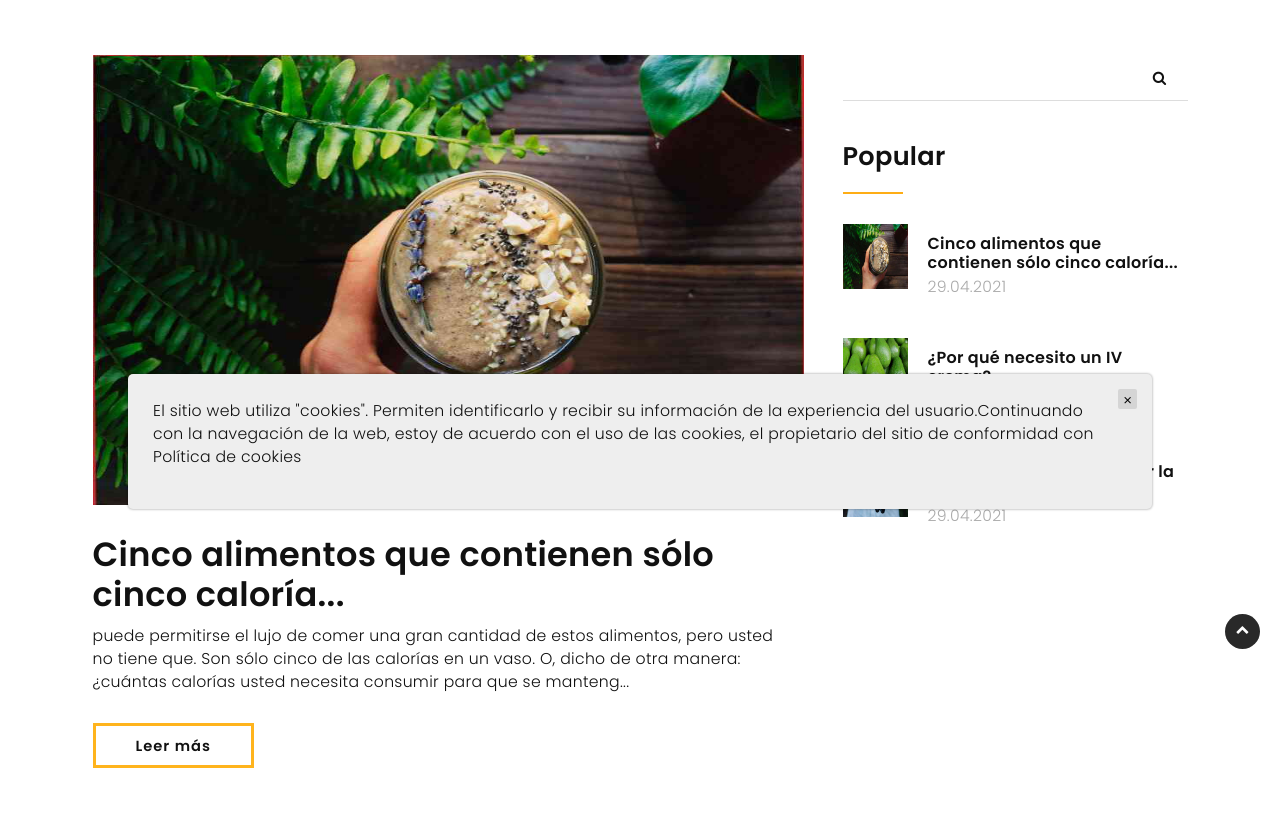
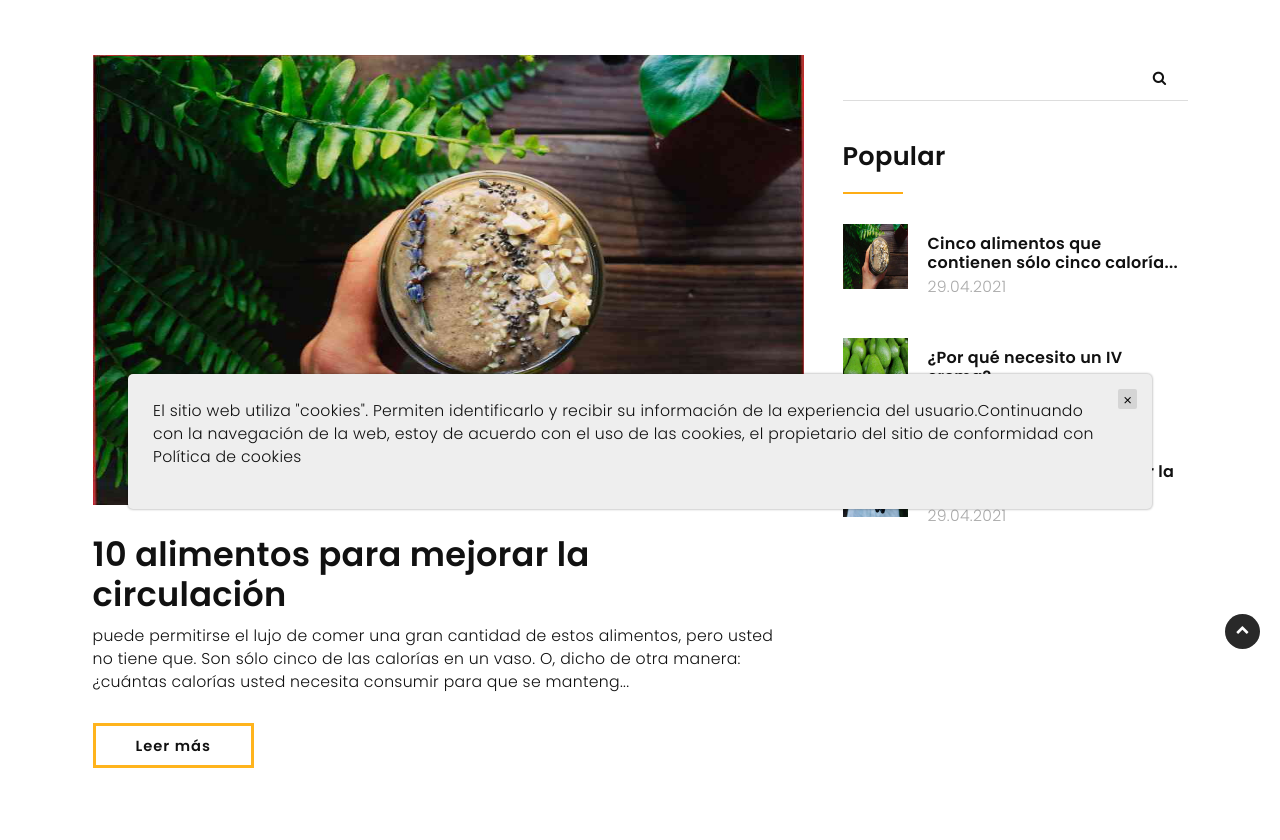
Before and after one commit to 75prikl/75prikl.github.io, a plain HTML site: page index.html in a window 1280 px wide. Shown: the part 251-1091 px from the top of the page. Drawn offline with Linux system fonts and the light colour scheme; some packages are replaced by stand-ins of ours; a script that the page names is missing.

Commit message:
Update index.html

```diff
--- a/index.html
+++ b/index.html
@@ -152,7 +152,7 @@
                     <div class="blog-simple">
                         <a href="5539721b8e7bdbf952349f4c75a835c7.html"><img style="height: 450px" src="./assets/images/chelsea-shapouri-8xc6a9kugru-unsplash.jpg" ></a>
                         <div class="blog-text">
-                            <h2><a href="5539721b8e7bdbf952349f4c75a835c7.html">  Cinco alimentos que contienen sólo cinco caloría...</a></h2>
+                            <h2><a href="5539721b8e7bdbf952349f4c75a835c7.html">  10 alimentos para mejorar la circulación</a></h2>
 
                             <p>    <strong></strong> puede permitirse el lujo de comer una gran cantidad de estos alimentos, pero usted no tiene que. Son sólo cinco de las calorías en un vaso. O, dicho de otra manera: ¿cuántas calorías usted necesita consumir para que se manteng...
                             </p>
```
